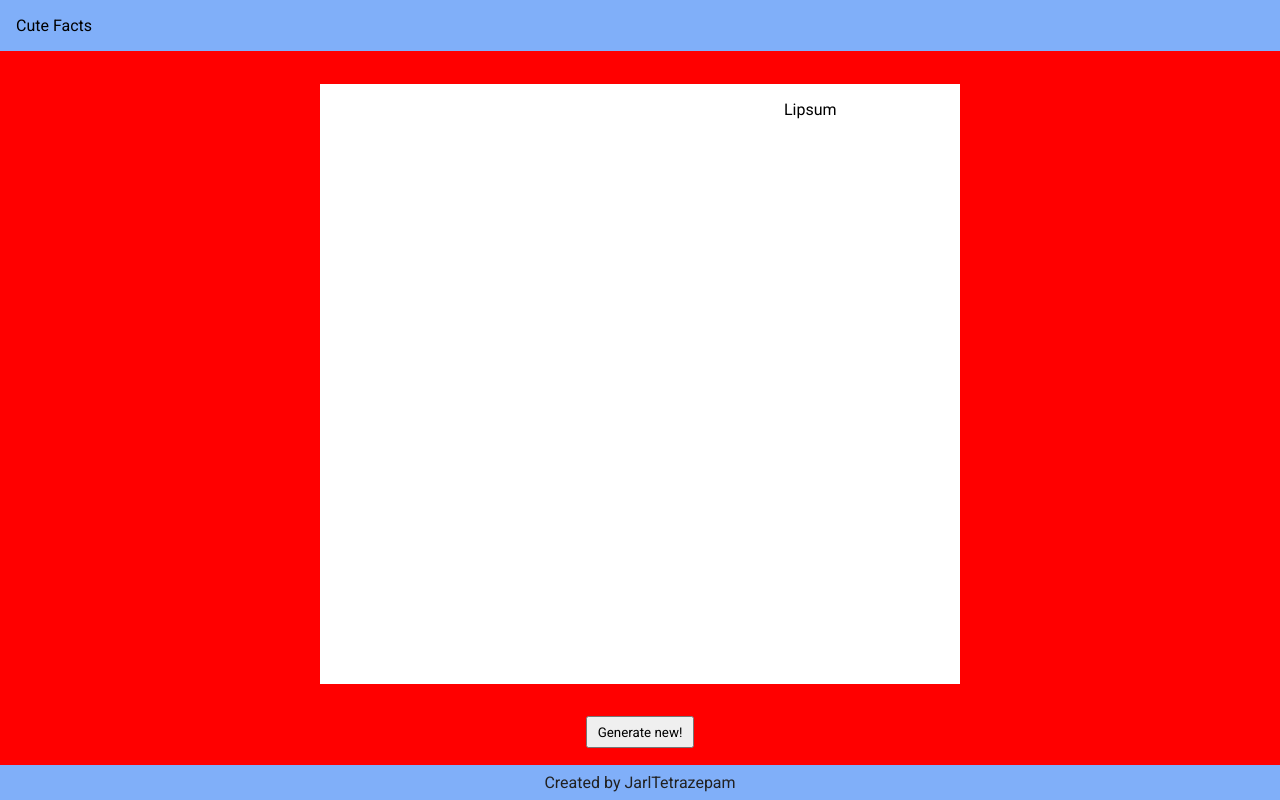
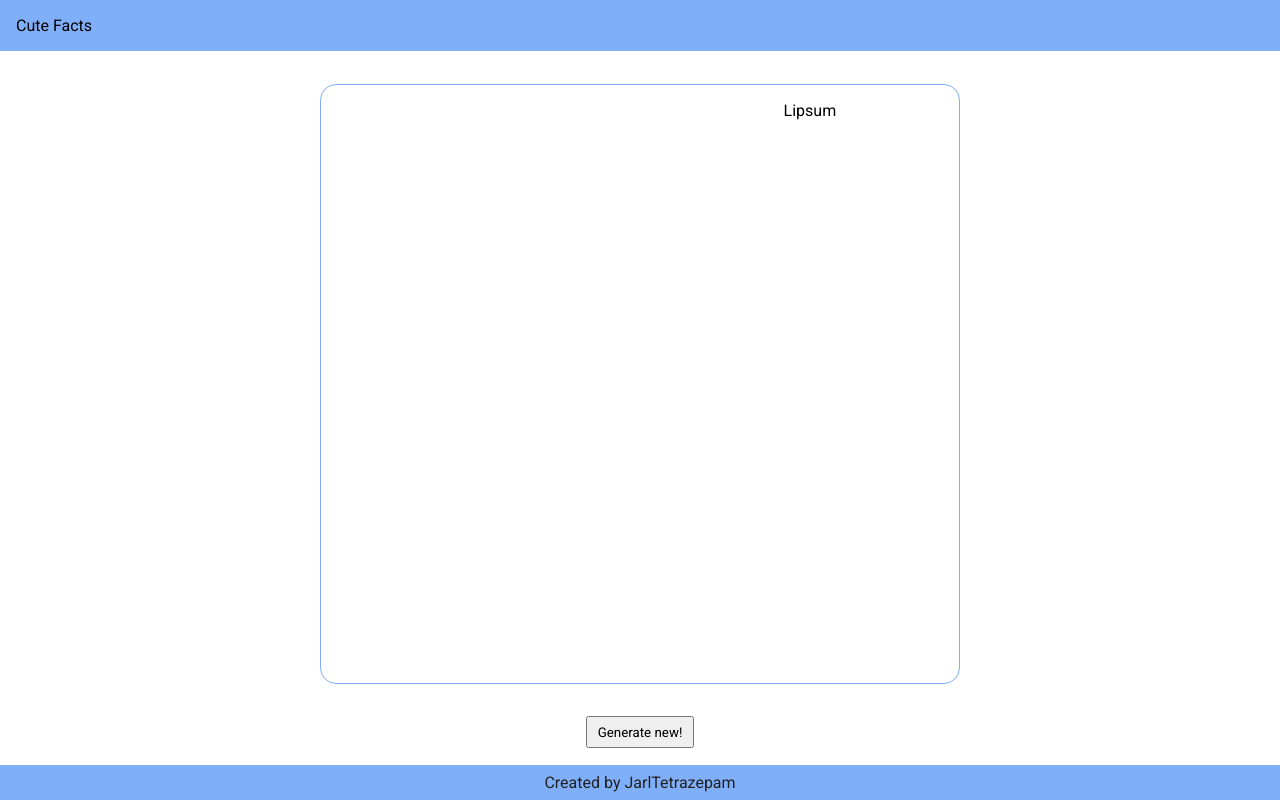
Before and after one commit to JarlTetrazepam/cutenessGenerator, a plain HTML site: page index.html in a window 1280 px wide. Drawn offline with Linux system fonts and the light colour scheme; no server answers.

Commit message:
added border around main object

```diff
--- a/styles.css
+++ b/styles.css
@@ -28,7 +28,6 @@ header {
 
 main {
     min-width: 100%;
-    background-color: red;
     display: flex;
     flex-direction: column;
     justify-content: center;
@@ -36,7 +35,8 @@ main {
 }
 
 .mainContent {
-    background-color: white;
+    border: 0.1rem solid var(--mainTheme);
+    border-radius: 1rem;
     min-height: 50%;
     min-width: 50%;
     height: 75vh;
@@ -48,6 +48,7 @@ main {
 .cuteImage {
     max-width: 70%;
     max-height: 80vh;
+    border-radius: 0.8rem 0 0 0.8rem;
 }
 
 .factText {
```
